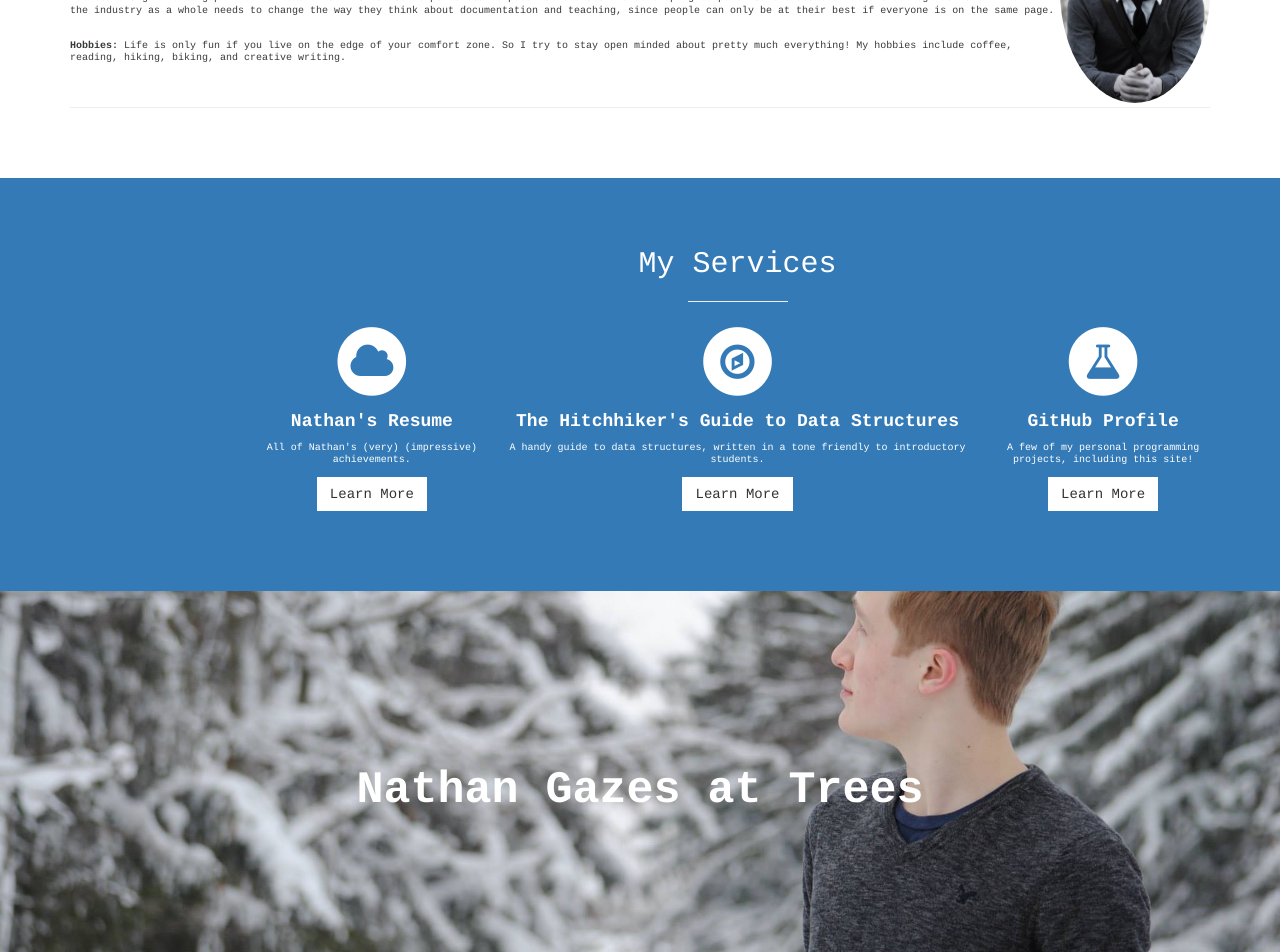
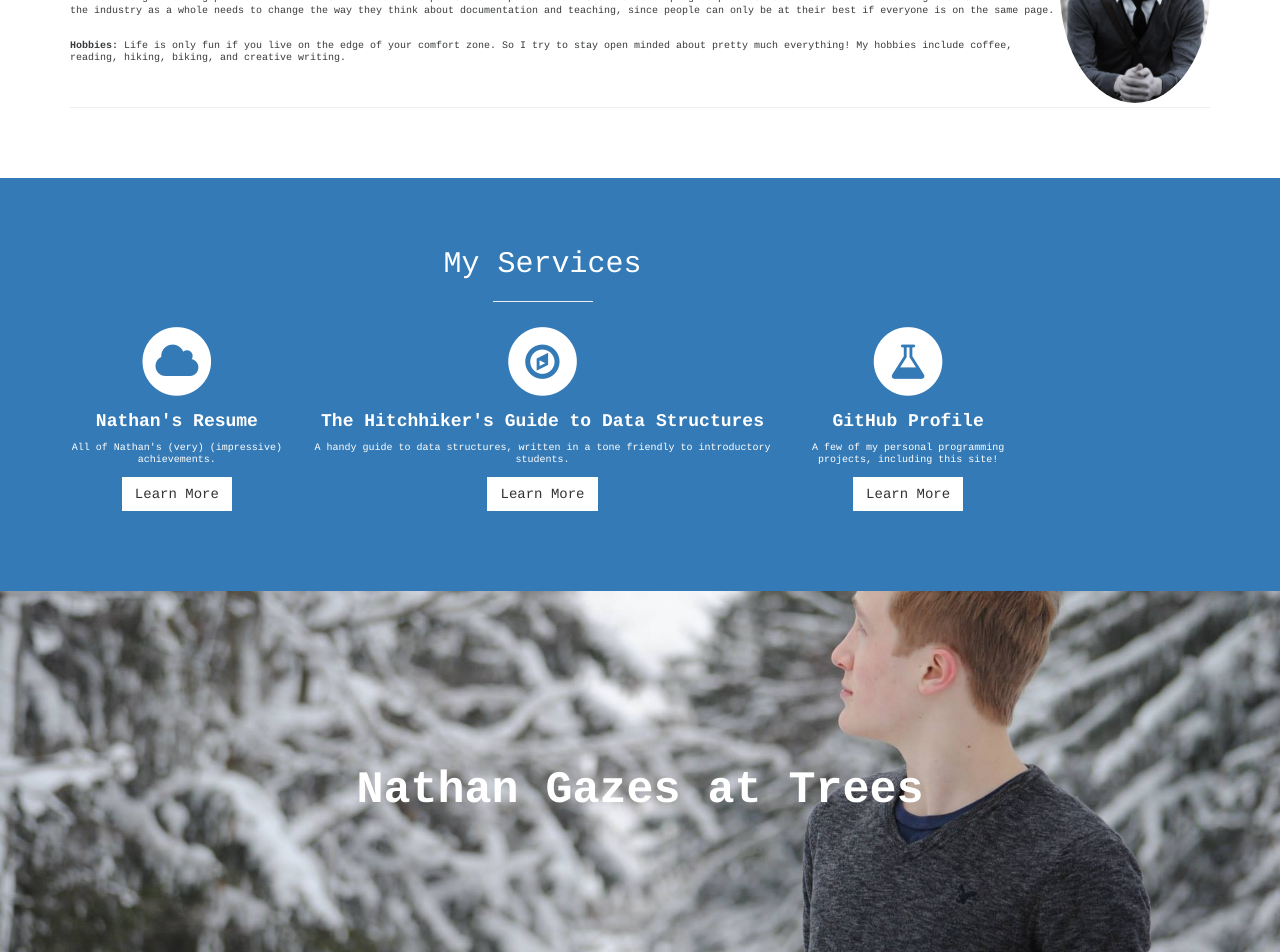
Before and after one commit to nathan-contino/nathan-contino.github.io, a Jekyll site: the page built from index.html, in a window 1280 px wide. Shown: the part 1091-2043 px from the top of the page. Built offline with Jekyll 4.4.1, drawn with Linux system fonts in a browser that asks for light colours.

Commit message:
servicing services
Former-commit-id: c2e81eae2c3b684245d88d88c7b9863f9358c6a7 [formerly 51a0b225c86efd139b04a3f9e5db500ae3af5579] [formerly 364c5422d310e4513b984cf9755a05faccf7a94a [formerly 834612feed6188c6af61df0113364220bdb4fc67]]
Former-commit-id: b6763e1a85b16aa457f84e01cea554d78a7011b0 [formerly 48e0ea14853d639bb253e95f44461fee7807f7da]
Former-commit-id: 2b3b79f435f7dd026ed93ce5f0a1512e2bbd29a6

```diff
--- a/_includes/services.html
+++ b/_includes/services.html
@@ -2,7 +2,7 @@
 <section id="services" class="services bg-primary">
   <div class="container">
     <div class="row text-center">
-      <div class="col-lg-10 col-lg-offset-2">
+      <div class="col-lg-10 col-med-offset-1">
         <h2>My Services</h2>
         <hr class="small">
         <div class="row">
```
